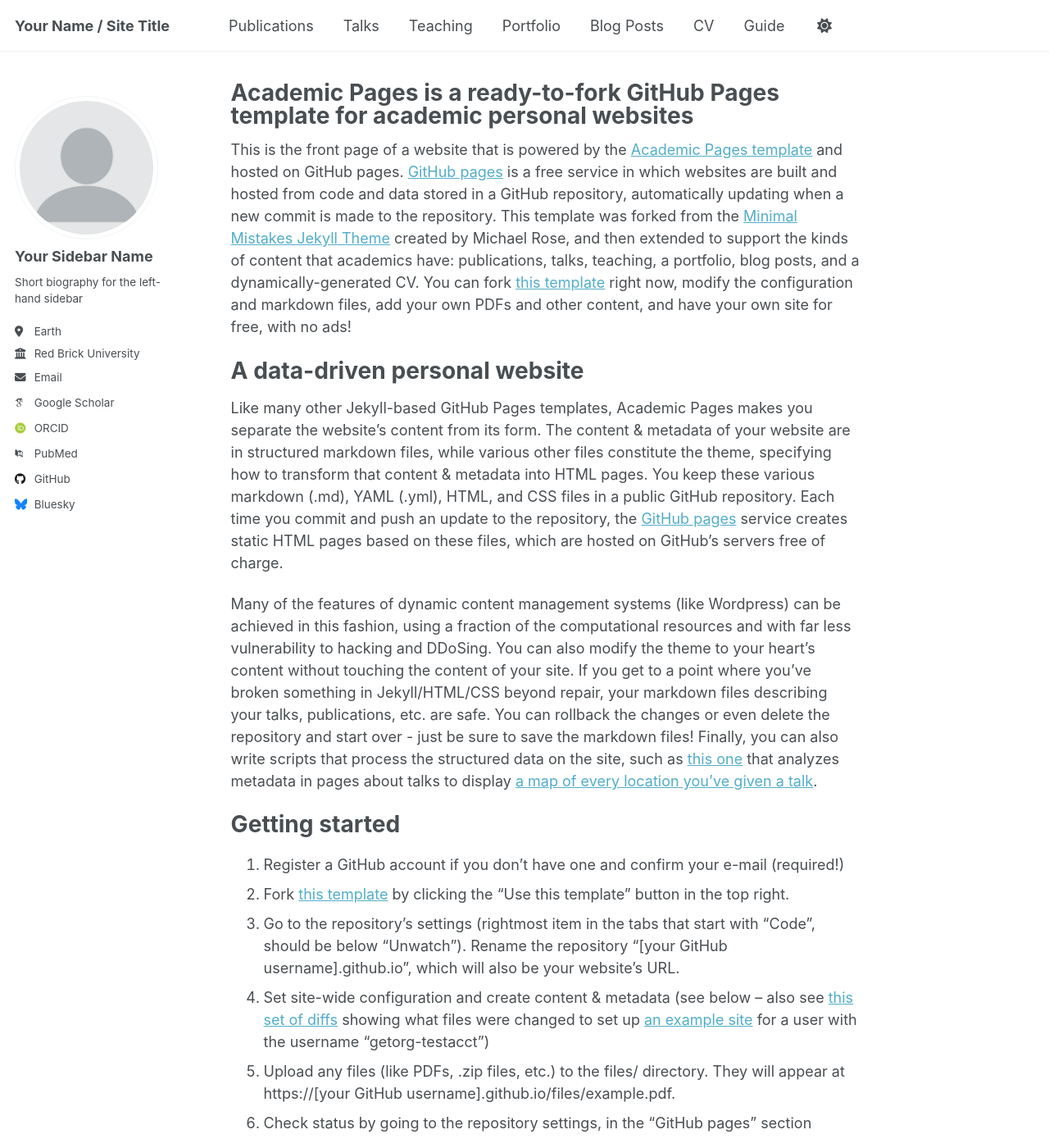
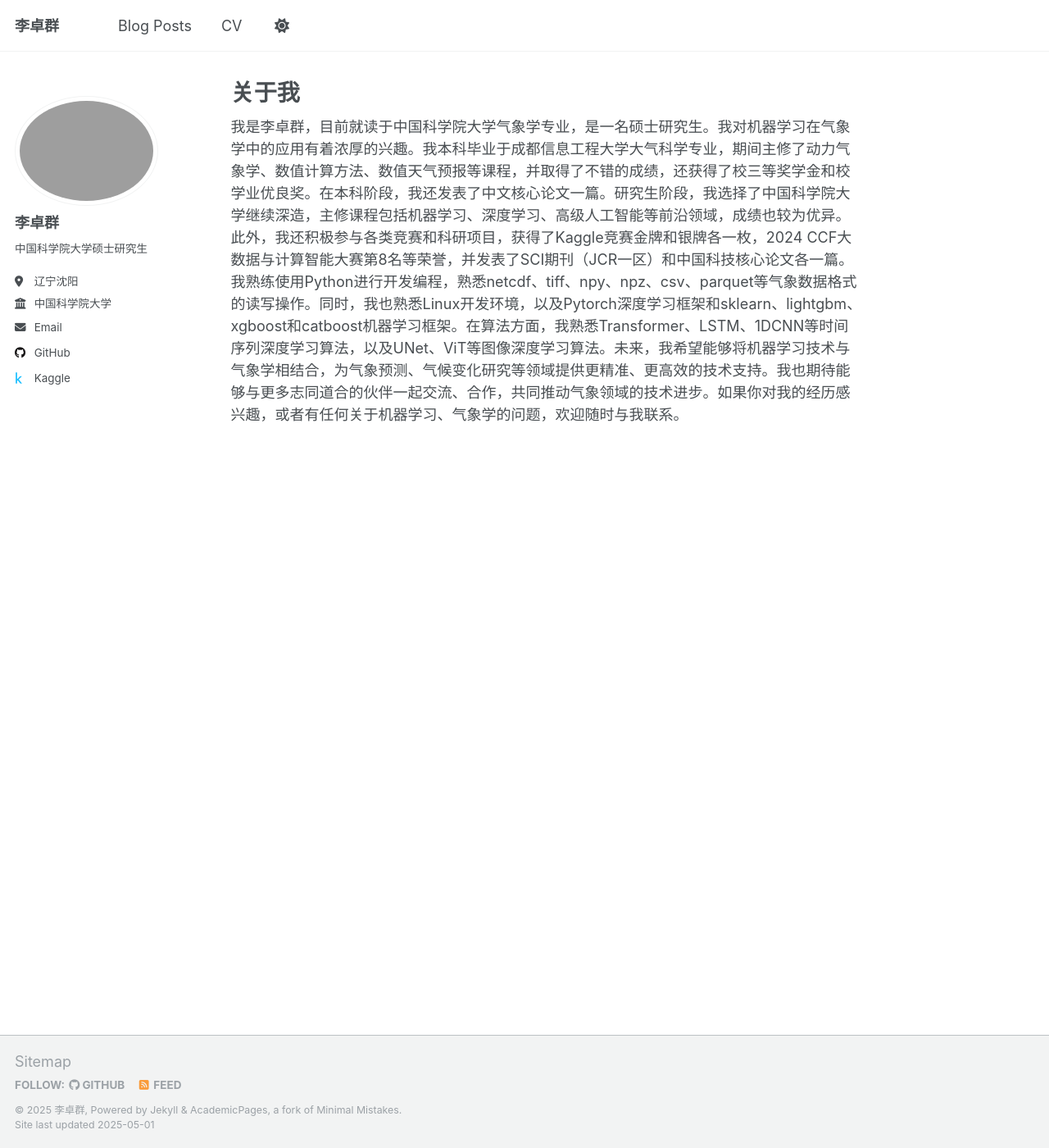
Before and after one commit to lizhuoq/lizhuoq.github.io, a Jekyll site: the page built from _pages/about.md, in a window 1280 px wide and 1400 px high. Shown: the whole window at 82% size. Built offline with Jekyll 4.4.1, drawn with Linux system fonts in a browser that asks for light colours; some web fonts are replaced; some of the changed text lies outside the part shown.

Commit message:
first commit

```diff
--- a/_config.yml
+++ b/_config.yml
@@ -9,36 +9,36 @@
 # Basic Site Settings
 locale                   : "en-US"
 site_theme               : "default"
-title                    : "Your Name / Site Title"
+title                    : "李卓群"
 title_separator          : "-"
-name                     : &name "Your Name"
-description              : &description "personal description"
-url                      : https://academicpages.github.io # the base hostname & protocol for your site e.g. "https://[your GitHub username].github.io" or if you already have some other page hosted on Github then use "https://[your GitHub username].github.io/[Your Repo Name]"
+name                     : &name "李卓群"
+description              : &description "中国科学院大学硕士研究生"
+url                      : https://lizhuoq.github.io # the base hostname & protocol for your site e.g. "https://[your GitHub username].github.io" or if you already have some other page hosted on Github then use "https://[your GitHub username].github.io/[Your Repo Name]"
 baseurl                  : "" # the subpath of your site, e.g. "/blog"
-repository               : "academicpages/academicpages.github.io"
+repository               : "lizhuoq.github.io"
 
 # Site Author - The following control what appear as part of the author content on the side bar.
 #               If a field is blank the icon and link will not appear, otherwise it will be shown.
 #               Additional customization can be done by editing /_includes/author-profile.html
 author:
   # Biographic information
-  avatar           : "profile.png"
-  name             : "Your Sidebar Name"
+  avatar           : "zhuoqun.jpg"
+  name             : "李卓群"
   pronouns         : # example: "she/her"
-  bio              : "Short biography for the left-hand sidebar"
-  location         : "Earth"
-  employer         : "Red Brick University"
+  bio              : "中国科学院大学硕士研究生"
+  location         : "辽宁沈阳"
+  employer         : "中国科学院大学"
   uri              : # URL
-  email            : "none@example.org"
+  email            : "m15004059308@163.com"
 
   # Academic websites
   academia         : # URL
   arxiv            : # URL - Update with the correct link to your profile
-  googlescholar    : "https://scholar.google.com/citations?user=PS_CX0AAAAAJ"
+  # googlescholar    : "https://scholar.google.com/citations?user=PS_CX0AAAAAJ"
   impactstory      : # URL
-  orcid            : "http://orcid.org/yourorcidurl"
+  # orcid            : "http://orcid.org/yourorcidurl"
   semantic         : # URL
-  pubmed           : "https://www.ncbi.nlm.nih.gov/pubmed/?term=john+snow"
+  # pubmed           : "https://www.ncbi.nlm.nih.gov/pubmed/?term=john+snow"
   researchgate     : # URL
   scopus           : # URL
 
@@ -46,12 +46,12 @@ author:
   bitbucket        : # Username - Update with your username on the site
   codepen          : # Username
   dribbble         : # Username
-  github           : "academicpages"
-  kaggle           : # Username
+  github           : "lizhuoq"
+  kaggle           : "ucas0v0zhuoqunli"
   stackoverflow    : # User number or user number and name (i.e., use "1" or "1/jeff-atwood")
 
   # Social media
-  bluesky          : "bsky.app" # Replace this with you Bluesky username
+  # bluesky          : "bsky.app" # Replace this with you Bluesky username
   facebook         : # Username
   flickr           : # Username
   foursquare       : # Username
@@ -89,7 +89,7 @@ publication_category:
 teaser                   :  # filename of teaser fallback teaser image placed in /images/, .e.g. "500x300.png"
 breadcrumbs              : false # true, false (default)
 words_per_minute         : 160
-future                   : true
+future                   : false
 read_more                : "disabled" # if enabled, adds "Read more" links to excerpts
 talkmap_link             : false      #change to true to add link to talkmap on talks page
 comments:
--- a/_pages/about.md
+++ b/_pages/about.md
@@ -1,49 +1,10 @@
 ---
 permalink: /
-title: "Academic Pages is a ready-to-fork GitHub Pages template for academic personal websites"
+title: "关于我"
 author_profile: true
 redirect_from:
   - /about/
   - /about.html
 ---
 
-This is the front page of a website that is powered by the [Academic Pages template](https://github.com/academicpages/academicpages.github.io) and hosted on GitHub pages. [GitHub pages](https://pages.github.com) is a free service in which websites are built and hosted from code and data stored in a GitHub repository, automatically updating when a new commit is made to the repository. This template was forked from the [Minimal Mistakes Jekyll Theme](https://mmistakes.github.io/minimal-mistakes/) created by Michael Rose, and then extended to support the kinds of content that academics have: publications, talks, teaching, a portfolio, blog posts, and a dynamically-generated CV. You can fork [this template](https://github.com/academicpages/academicpages.github.io) right now, modify the configuration and markdown files, add your own PDFs and other content, and have your own site for free, with no ads!
-
-A data-driven personal website
-======
-Like many other Jekyll-based GitHub Pages templates, Academic Pages makes you separate the website's content from its form. The content & metadata of your website are in structured markdown files, while various other files constitute the theme, specifying how to transform that content & metadata into HTML pages. You keep these various markdown (.md), YAML (.yml), HTML, and CSS files in a public GitHub repository. Each time you commit and push an update to the repository, the [GitHub pages](https://pages.github.com/) service creates static HTML pages based on these files, which are hosted on GitHub's servers free of charge.
-
-Many of the features of dynamic content management systems (like Wordpress) can be achieved in this fashion, using a fraction of the computational resources and with far less vulnerability to hacking and DDoSing. You can also modify the theme to your heart's content without touching the content of your site. If you get to a point where you've broken something in Jekyll/HTML/CSS beyond repair, your markdown files describing your talks, publications, etc. are safe. You can rollback the changes or even delete the repository and start over - just be sure to save the markdown files! Finally, you can also write scripts that process the structured data on the site, such as [this one](https://github.com/academicpages/academicpages.github.io/blob/master/talkmap.ipynb) that analyzes metadata in pages about talks to display [a map of every location you've given a talk](https://academicpages.github.io/talkmap.html).
-
-Getting started
-======
-1. Register a GitHub account if you don't have one and confirm your e-mail (required!)
-1. Fork [this template](https://github.com/academicpages/academicpages.github.io) by clicking the "Use this template" button in the top right.
-1. Go to the repository's settings (rightmost item in the tabs that start with "Code", should be below "Unwatch"). Rename the repository "[your GitHub username].github.io", which will also be your website's URL.
-1. Set site-wide configuration and create content & metadata (see below -- also see [this set of diffs](http://archive.is/3TPas) showing what files were changed to set up [an example site](https://getorg-testacct.github.io) for a user with the username "getorg-testacct")
-1. Upload any files (like PDFs, .zip files, etc.) to the files/ directory. They will appear at https://[your GitHub username].github.io/files/example.pdf.
-1. Check status by going to the repository settings, in the "GitHub pages" section
-
-Site-wide configuration
-------
-The main configuration file for the site is in the base directory in [_config.yml](https://github.com/academicpages/academicpages.github.io/blob/master/_config.yml), which defines the content in the sidebars and other site-wide features. You will need to replace the default variables with ones about yourself and your site's github repository. The configuration file for the top menu is in [_data/navigation.yml](https://github.com/academicpages/academicpages.github.io/blob/master/_data/navigation.yml). For example, if you don't have a portfolio or blog posts, you can remove those items from that navigation.yml file to remove them from the header.
-
-Create content & metadata
-------
-For site content, there is one markdown file for each type of content, which are stored in directories like _publications, _talks, _posts, _teaching, or _pages. For example, each talk is a markdown file in the [_talks directory](https://github.com/academicpages/academicpages.github.io/tree/master/_talks). At the top of each markdown file is structured data in YAML about the talk, which the theme will parse to do lots of cool stuff. The same structured data about a talk is used to generate the list of talks on the [Talks page](https://academicpages.github.io/talks), each [individual page](https://academicpages.github.io/talks/2012-03-01-talk-1) for specific talks, the talks section for the [CV page](https://academicpages.github.io/cv), and the [map of places you've given a talk](https://academicpages.github.io/talkmap.html) (if you run this [python file](https://github.com/academicpages/academicpages.github.io/blob/master/talkmap.py) or [Jupyter notebook](https://github.com/academicpages/academicpages.github.io/blob/master/talkmap.ipynb), which creates the HTML for the map based on the contents of the _talks directory).
-
-**Markdown generator**
-
-The repository includes [a set of Jupyter notebooks](https://github.com/academicpages/academicpages.github.io/tree/master/markdown_generator
-) that converts a CSV containing structured data about talks or presentations into individual markdown files that will be properly formatted for the Academic Pages template. The sample CSVs in that directory are the ones I used to create my own personal website at stuartgeiger.com. My usual workflow is that I keep a spreadsheet of my publications and talks, then run the code in these notebooks to generate the markdown files, then commit and push them to the GitHub repository.
-
-How to edit your site's GitHub repository
-------
-Many people use a git client to create files on their local computer and then push them to GitHub's servers. If you are not familiar with git, you can directly edit these configuration and markdown files directly in the github.com interface. Navigate to a file (like [this one](https://github.com/academicpages/academicpages.github.io/blob/master/_talks/2012-03-01-talk-1.md) and click the pencil icon in the top right of the content preview (to the right of the "Raw | Blame | History" buttons). You can delete a file by clicking the trashcan icon to the right of the pencil icon. You can also create new files or upload files by navigating to a directory and clicking the "Create new file" or "Upload files" buttons.
-
-Example: editing a markdown file for a talk
-![Editing a markdown file for a talk](/images/editing-talk.png)
-
-For more info
-------
-More info about configuring Academic Pages can be found in [the guide](https://academicpages.github.io/markdown/), the [growing wiki](https://github.com/academicpages/academicpages.github.io/wiki), and you can always [ask a question on GitHub](https://github.com/academicpages/academicpages.github.io/discussions). The [guides for the Minimal Mistakes theme](https://mmistakes.github.io/minimal-mistakes/docs/configuration/) (which this theme was forked from) might also be helpful.
+我是李卓群，目前就读于中国科学院大学气象学专业，是一名硕士研究生。我对机器学习在气象学中的应用有着浓厚的兴趣。我本科毕业于成都信息工程大学大气科学专业，期间主修了动力气象学、数值计算方法、数值天气预报等课程，并取得了不错的成绩，还获得了校三等奖学金和校学业优良奖。在本科阶段，我还发表了中文核心论文一篇。研究生阶段，我选择了中国科学院大学继续深造，主修课程包括机器学习、深度学习、高级人工智能等前沿领域，成绩也较为优异。此外，我还积极参与各类竞赛和科研项目，获得了Kaggle竞赛金牌和银牌各一枚，2024 CCF大数据与计算智能大赛第8名等荣誉，并发表了SCI期刊（JCR一区）和中国科技核心论文各一篇。我熟练使用Python进行开发编程，熟悉netcdf、tiff、npy、npz、csv、parquet等气象数据格式的读写操作。同时，我也熟悉Linux开发环境，以及Pytorch深度学习框架和sklearn、lightgbm、xgboost和catboost机器学习框架。在算法方面，我熟悉Transformer、LSTM、1DCNN等时间序列深度学习算法，以及UNet、ViT等图像深度学习算法。未来，我希望能够将机器学习技术与气象学相结合，为气象预测、气候变化研究等领域提供更精准、更高效的技术支持。我也期待能够与更多志同道合的伙伴一起交流、合作，共同推动气象领域的技术进步。如果你对我的经历感兴趣，或者有任何关于机器学习、气象学的问题，欢迎随时与我联系。
```
Also changed, not shown: _data/navigation.yml (+10 -10 lines), _pages/cv.md (+4 -2 lines), _posts/2012-08-14-blog-post-1.md (deleted, +0 -20 lines), _posts/2013-08-14-blog-post-2.md (deleted, +0 -20 lines), _posts/2014-08-14-blog-post-3.md (deleted, +0 -20 lines), _posts/2015-08-14-blog-post-4.md (deleted, +0 -20 lines), _posts/2025-05-01-blog-post.md (added, +103 -0 lines), _posts/2199-01-01-future-post.md (deleted, +0 -11 lines), posts/2025/05/blog-post-1/2025-05-01_files/2025-05-01_3_1.png (added), posts/2025/05/blog-post-1/2025-05-01_files/2025-05-01_5_1.png (added), posts/2025/05/blog-post-1/2025-05-01_files/2025-05-01_7_1.png (added), 3 other files.
